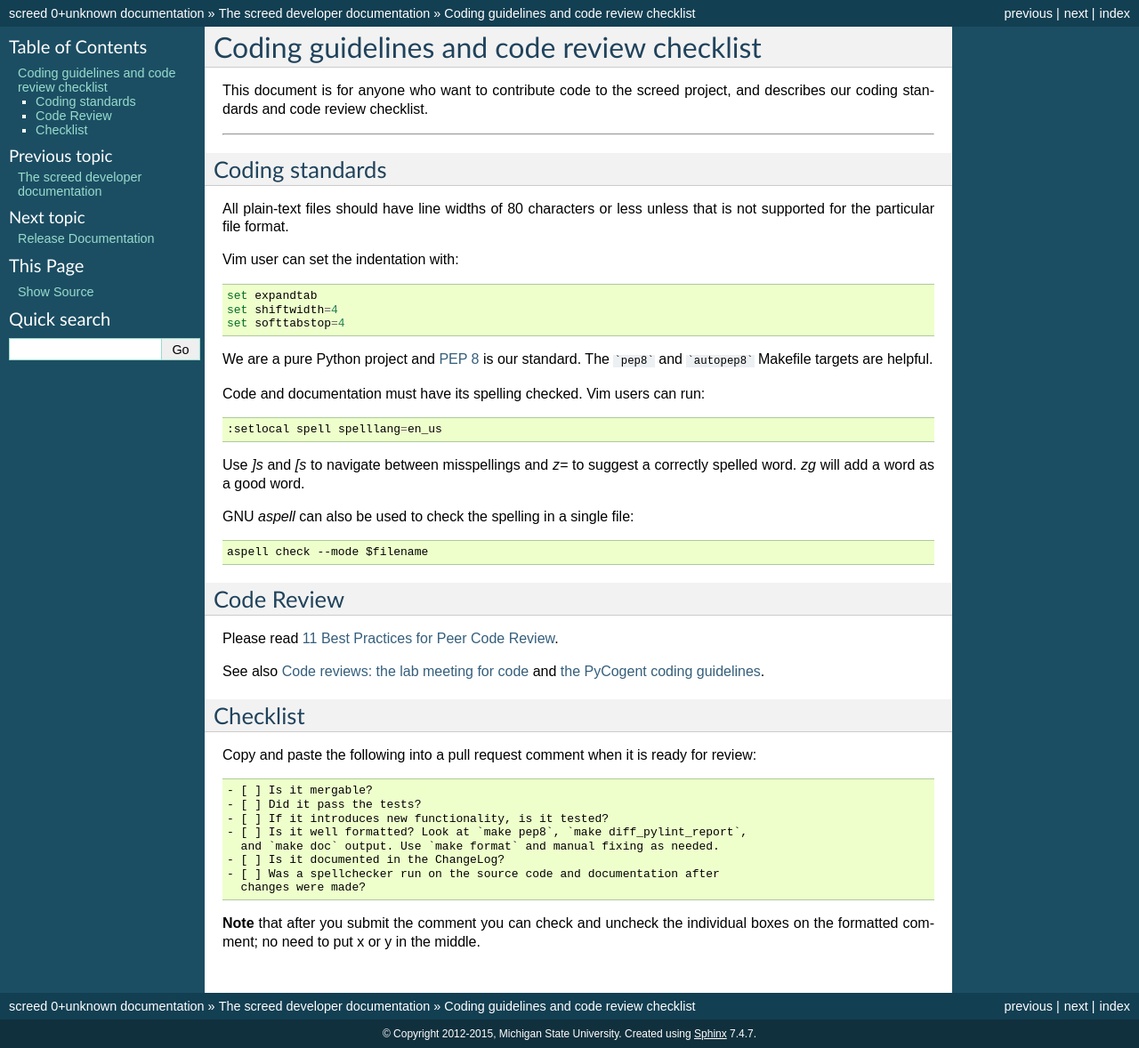
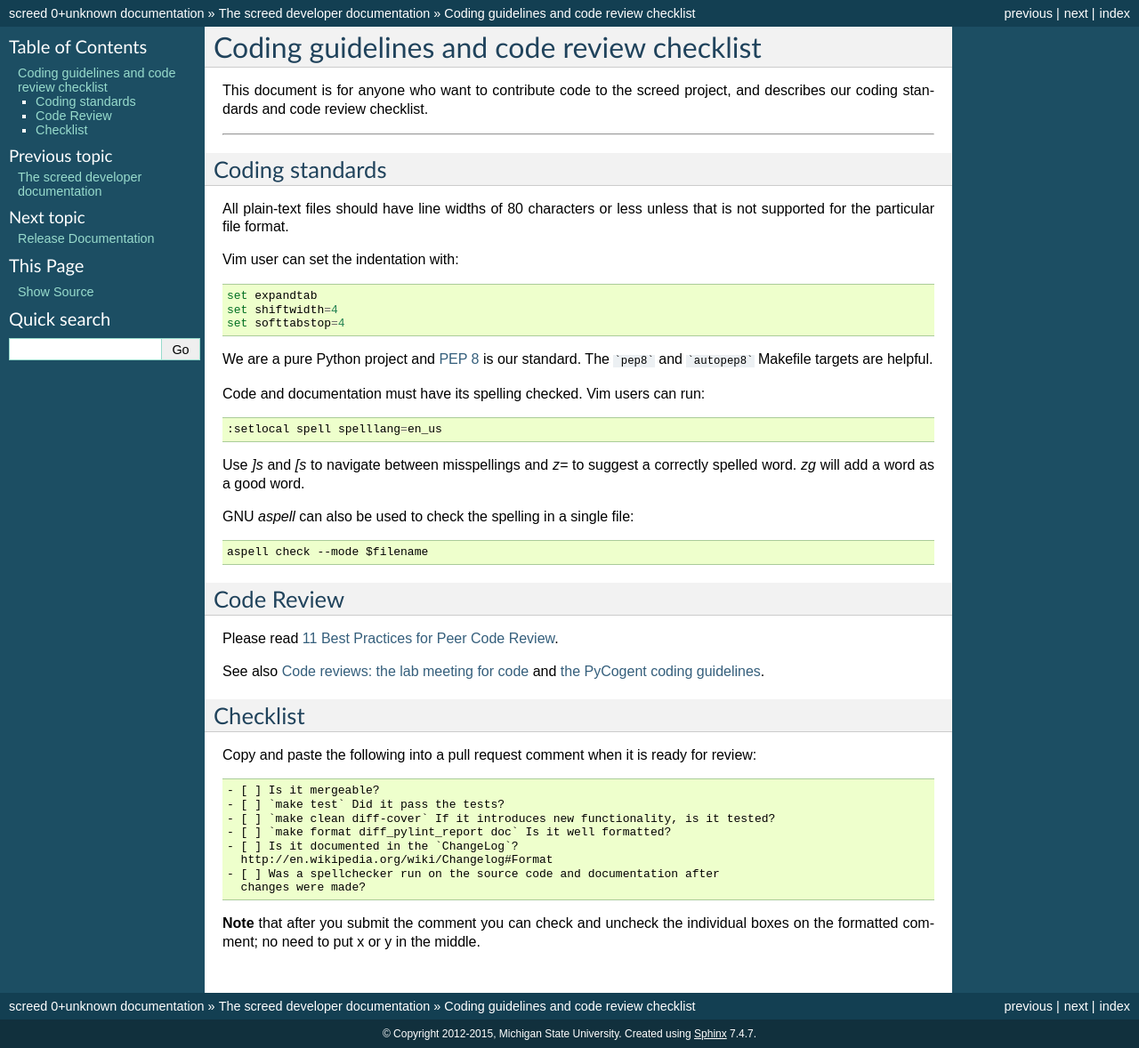
Before and after one commit to dib-lab/screed, a Sphinx documentation site: the page built from doc/dev/coding-guidelines-and-review.rst, in a window 1280 px wide. Shown: the whole page at 89% size. Built offline with Sphinx 7.4.7, drawn with Linux system fonts in a browser that asks for light colours.

Commit message:
Update checklist and add GitHub templates

```diff
--- a/doc/dev/coding-guidelines-and-review.rst
+++ b/doc/dev/coding-guidelines-and-review.rst
@@ -52,12 +52,12 @@
 Copy and paste the following into a pull request comment when it is
 ready for review::
 
-   - [ ] Is it mergable?
-   - [ ] Did it pass the tests?
-   - [ ] If it introduces new functionality, is it tested?
-   - [ ] Is it well formatted? Look at `make pep8`, `make diff_pylint_report`,
-     and `make doc` output. Use `make format` and manual fixing as needed.
-   - [ ] Is it documented in the ChangeLog?
+   - [ ] Is it mergeable?
+   - [ ] `make test` Did it pass the tests?
+   - [ ] `make clean diff-cover` If it introduces new functionality, is it tested?
+   - [ ] `make format diff_pylint_report doc` Is it well formatted?
+   - [ ] Is it documented in the `ChangeLog`?
+     http://en.wikipedia.org/wiki/Changelog#Format
    - [ ] Was a spellchecker run on the source code and documentation after
      changes were made?
 
```
Also changed, not shown: .github/CONTRIBUTING.md (added), .github/PULL_REQUEST_TEMPLATE.md (added).
